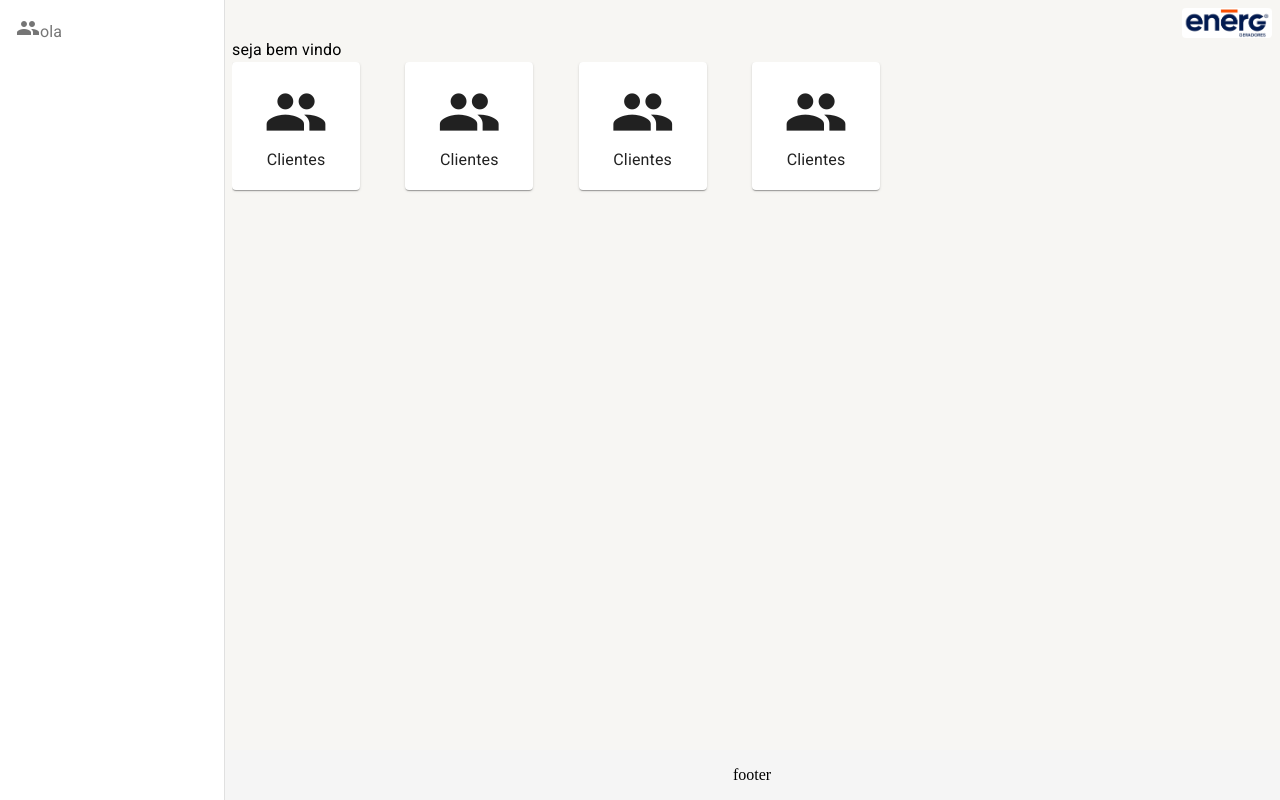
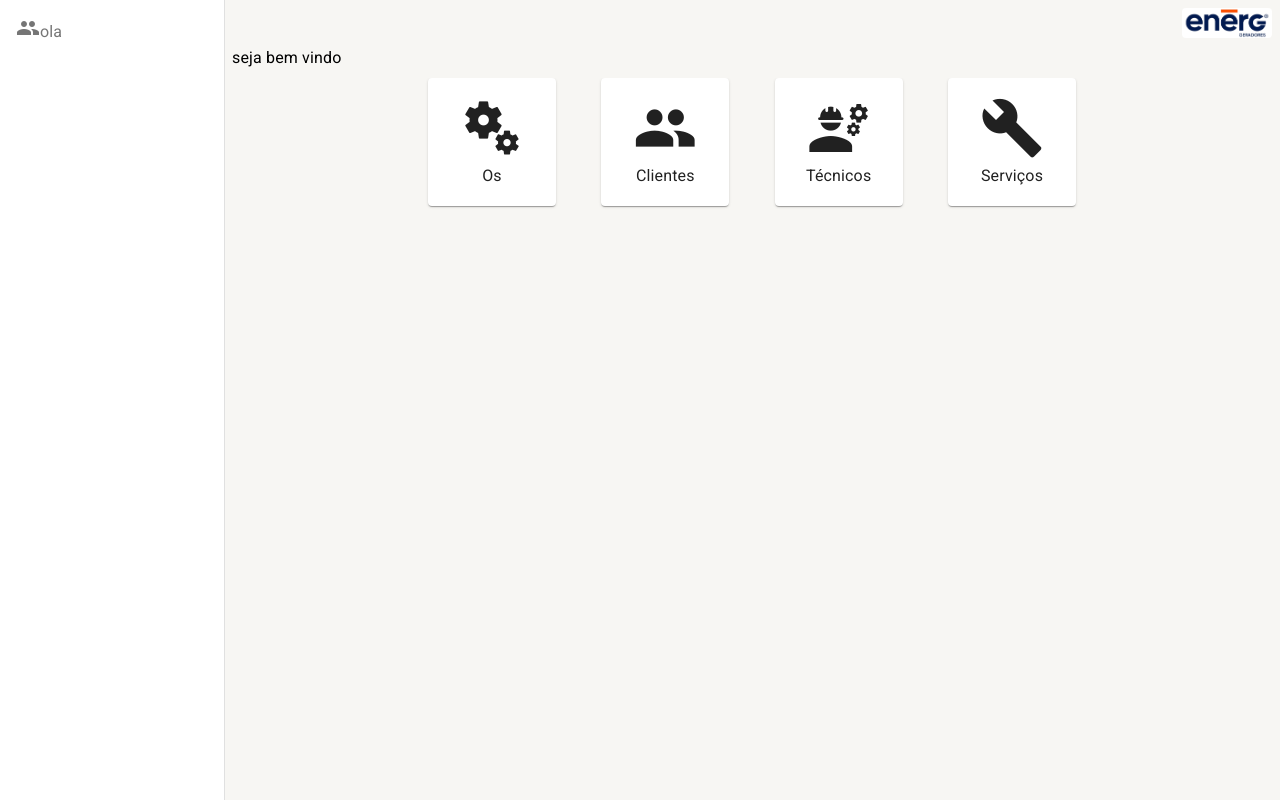
Before and after one commit to Vidall/front-energ, a React (Create React App) app: page /inicio in a window 1280 px wide. Built offline with nearby package versions, Linux system fonts and the light colour scheme.

Commit message:
feat: pagina inicial

```diff
--- a/src/pages/PaginaInicial.tsx
+++ b/src/pages/PaginaInicial.tsx
@@ -1,4 +1,5 @@
 import { Grid } from '@mui/material';
+
 import { BotaoMenu } from '../shared/Components';
 import { LayoutPaginas } from '../shared/Layout';
 
@@ -6,24 +7,26 @@ export const PaginaInicial = () => {
   return (
     <LayoutPaginas
       titulo='seja bem vindo'
-
     >
 
       <Grid container  >
 
-        <Grid container item >
-          <Grid item xs={6} md={4} lg={2} display={'flex'} >
-            <BotaoMenu texto='Clientes' nomeIcone='people'/>
+        <Grid container item justifyContent={'center'}>
+
+          <Grid item xs={6} md={4} lg={2} display={'flex'} justifyContent={'center'} marginBottom={2}>
+            <BotaoMenu to={'/ordens-de-servicos'} texto='Os' nomeIcone='miscellaneous_services'/>
           </Grid>
 
-          <Grid item xs={6} md={4} lg={2}  >
-            <BotaoMenu texto='Clientes' nomeIcone='people'/>
+          <Grid item xs={6} md={4} lg={2} display={'flex'} justifyContent={'center'}>
+            <BotaoMenu to={'/clientes'} texto='Clientes' nomeIcone='people'/>
           </Grid>
-          <Grid item xs={6} md={4} lg={2} >
-            <BotaoMenu texto='Clientes' nomeIcone='people'/>
+
+          <Grid item xs={6} md={4} lg={2} display={'flex'} justifyContent={'center'}>
+            <BotaoMenu to={'/tecnicos'} texto='Técnicos' nomeIcone='engineering'/>
           </Grid>
-          <Grid item xs={6} md={4} lg={2} >
-            <BotaoMenu texto='Clientes' nomeIcone='people'/>
+
+          <Grid item xs={6} md={4} lg={2} display={'flex'} justifyContent={'center'}>
+            <BotaoMenu to={'/servicos'} texto='Serviços' nomeIcone='build'/>
           </Grid>
 
         </Grid>
--- a/src/routes/index.tsx
+++ b/src/routes/index.tsx
@@ -8,6 +8,14 @@ export const AppRoutes = () => {
     <Routes>
       <Route path='/inicio' element={<PaginaInicial/>}/>
 
+      <Route path='/ordens-de-servicos' element={<>ola</>}/>
+
+      <Route path='/clientes' element={<>ola</>}/>
+
+      <Route path='/tecnicos' element={<>ola</>}/>
+
+      <Route path='/servicos' element={<>ola</>}/>
+
       <Route path='*' element={<Navigate to={'/inicio'}/>}/>
 
     </Routes>
--- a/src/shared/Components/botao-menu/BotaoMenu.tsx
+++ b/src/shared/Components/botao-menu/BotaoMenu.tsx
@@ -1,26 +1,34 @@
 import { Box, Icon, Paper, Typography, useTheme } from '@mui/material';
+import { useNavigate } from 'react-router';
 
 interface IBotaoProps {
   texto: string,
   nomeIcone: string
+  to: string
 }
 
 /*eslint-disable react/prop-types*/
 
 export const BotaoMenu: React.FC<IBotaoProps> = ({
   texto,
-  nomeIcone
+  nomeIcone,
+  to,
 }) => {
   const theme = useTheme();
+  const navigate = useNavigate();
+
+  const handleClick = () => {
+    navigate(to);
+  };
 
   return (
     <Paper component={Box}
       width={theme.spacing(16)}
       height={theme.spacing(16)}
-      marginRight={5}
       display={'flex'}
       justifyContent={'center'}
       alignItems={'center'}
+      onClick={handleClick}
     >
 
       <Box display={'flex'} justifyContent={'center'} alignItems={'center'} flexDirection={'column'}>
--- a/src/shared/Layout/LayoutPaginas.tsx
+++ b/src/shared/Layout/LayoutPaginas.tsx
@@ -14,16 +14,9 @@ export const LayoutPaginas: React.FC<IDetalheProps> = ({ titulo, children }) =>
   const {toggleDrawerOpen } = useDrawerContext();
 
   return (
-    <Box
-      gap={2}
-      sx={{
-        display: 'flex',
-        flexDirection: 'column',
-        minHeight: '100vh'
-      }}
-    >
-      <Box padding={1}>
-        <Box display="flex" alignItems="center" justifyContent="space-between">
+
+    <Box padding={1}  display={'flex'} flexDirection={'column'} gap={1} >
+      <Box display="flex" alignItems="center" justifyContent="space-between" gap={1}>
         { smDown && (
           <Button variant="contained" onClick={toggleDrawerOpen}>
             <Icon>menu</Icon>
@@ -48,15 +41,13 @@ export const LayoutPaginas: React.FC<IDetalheProps> = ({ titulo, children }) =>
 
       <TituloPagina titulo={titulo}/>
 
-        <Box flex={1} height={'80vh'} overflow={'auto'} >
+      <Box flex={1} overflow={'auto'} height={'85vh'}>
 
         {children}
 
       </Box>
 
-      </Box>
-
-      <Box
+      {/* <Box
         component="footer"
         sx={{
           mt: 'auto',
@@ -66,8 +57,9 @@ export const LayoutPaginas: React.FC<IDetalheProps> = ({ titulo, children }) =>
         }}
       >
         footer
+      </Box> */}
+
     </Box>
 
-    </Box>
   );
 };
```
Lines whose indentation alone changed are shown as unchanged.
